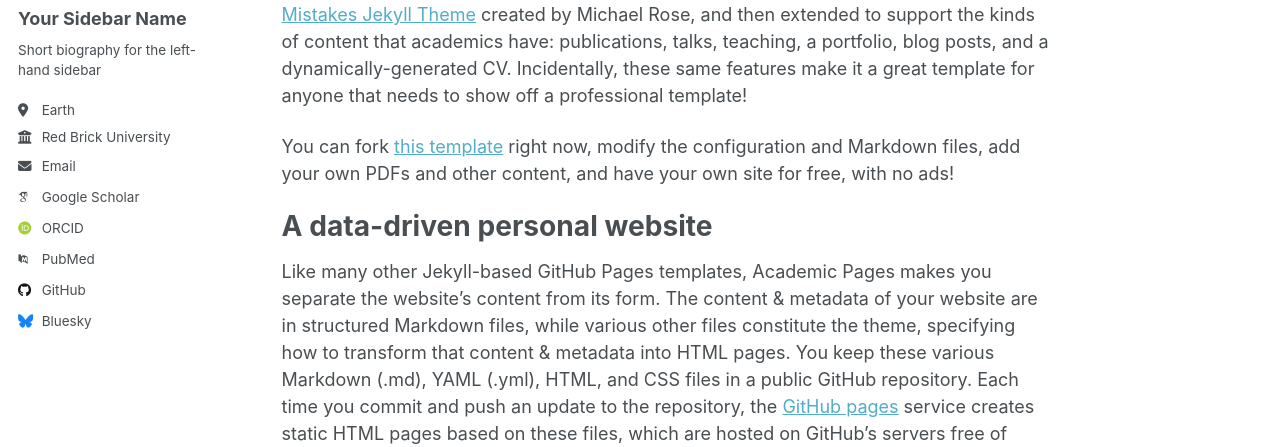
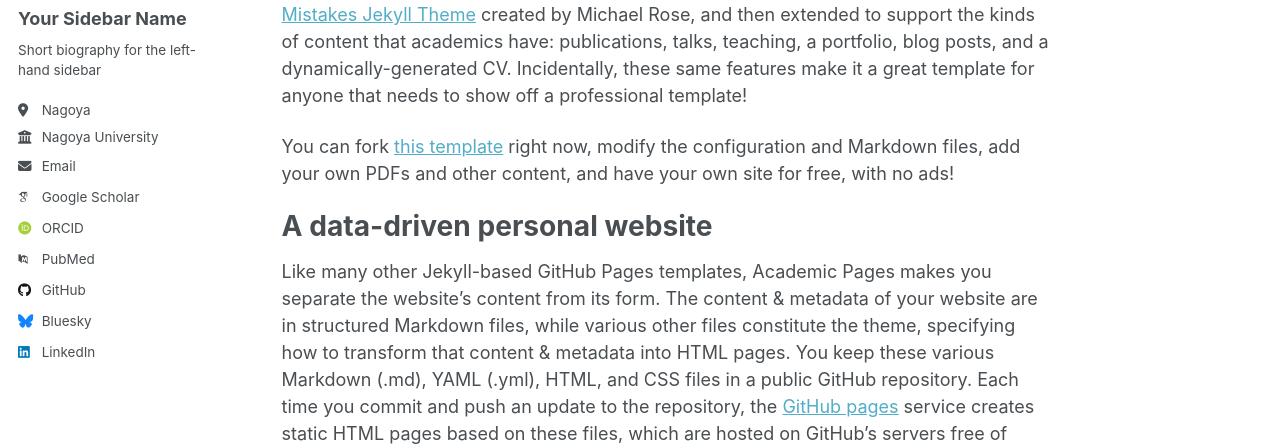
Before and after one commit to naotaka-shigeta/naotaka-shigeta, a Jekyll site: the page built from _pages/about.md, in a window 1280 px wide. Shown: the part 276-723 px from the top of the page. Built offline with Jekyll 4.4.1, drawn with Linux system fonts in a browser that asks for light colours; some web fonts are replaced; a script that is not in the unit is left out.

Commit message:
Update personal information in _config.yml

```diff
--- a/_config.yml
+++ b/_config.yml
@@ -27,10 +27,10 @@ author:
   name             : "Your Sidebar Name"
   pronouns         : # example: "she/her"
   bio              : "Short biography for the left-hand sidebar"
-  location         : "Earth"
-  employer         : "Red Brick University"
+  location         : "Nagoya"
+  employer         : "Nagoya University"
   uri              : # URL
-  email            : "none@example.org"
+  email            : "shigeta.naotaka.m6@s.mail.nagoya-u.ac.jp"
 
   # Academic websites
   academia         : # URL
@@ -38,7 +38,7 @@ author:
   googlescholar    : "https://scholar.google.com/citations?user=PS_CX0AAAAAJ"
   inspire-hep      : # URL
   impactstory      : # URL
-  orcid            : "https://orcid.org/yourorcidurl"
+  orcid            : "https://orcid.org/0009-0006-9675-3147"
   semantic         : # URL
   pubmed           : "https://www.ncbi.nlm.nih.gov/pubmed/?term=john+snow"
   researchgate     : # URL
@@ -63,7 +63,7 @@ author:
   keybase          : # Username
   instagram        : # Username
   lastfm           : # Username
-  linkedin         : # Username
+  linkedin         : "Naotaka Shigeta"
   mastodon         : # URL
   medium           : # URL
   pinterest        : # Username
```
